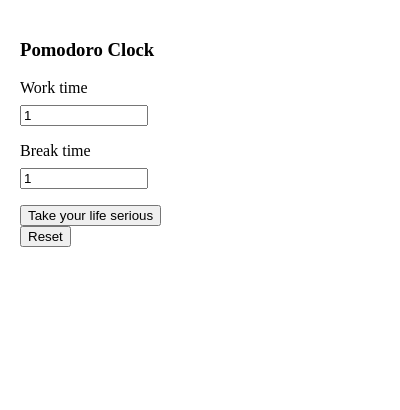
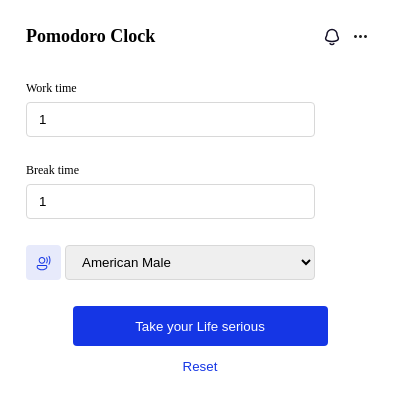
Before and after one commit to aremu-smog/js-september, a browser extension: page 05-pomodoro-chrome-extension/popup.html in a window 400 px wide. Drawn offline with Linux system fonts and the light colour scheme.

Commit message:
feat: ui for pomodoro clock

```diff
--- a/05-pomodoro-chrome-extension/main.css
+++ b/05-pomodoro-chrome-extension/main.css
@@ -1,20 +1,111 @@
+:root {
+	--button-color: #1536e5;
+	--light-blue: #e7eafb;
+	--border-radius: 4px;
+	--gray-color: #d8d8d8;
+}
+
 body {
-	padding: 12px;
+	margin: 0px;
+	padding: 8px 26px 14px 26px;
 }
-.form__group {
-	width: 120px;
+
+* {
+	box-sizing: border-box;
+}
+
+.header {
+	display: flex;
+	justify-content: space-between;
+	align-items: center;
 	margin-bottom: 16px;
 }
 
+.header__text {
+	font-size: 18px;
+}
+
+.header__nav {
+	flex-shrink: 0;
+	display: grid;
+	grid-template-columns: repeat(2, 1fr);
+}
+.form__group,
+.form__group--icon {
+	width: 289px;
+	margin-bottom: 26px;
+}
+
+.form__group--icon {
+	display: flex;
+}
 .form__label {
 	display: block;
-	margin-bottom: 8px;
+	margin-bottom: 6px;
+	font-size: 12px;
 }
 
+.form__label--icon {
+	width: 35px;
+	height: 35px;
+	display: flex;
+	justify-content: center;
+	align-items: center;
+	margin-right: 4px;
+	flex-shrink: 0;
+	border-radius: var(--border-radius);
+	background-color: var(--light-blue);
+	cursor: pointer;
+}
 .form__input {
 	width: 100%;
+	height: 35px;
+	padding: 0 12px;
+	border-radius: var(--border-radius);
+	outline: none;
+	border: 1px solid var(--gray-color);
+}
+
+.form__input--submit {
+	display: block;
+	background-color: var(--button-color);
+	margin: auto;
+	width: 100%;
+	max-width: 255px;
+	height: 40px;
+	border: none;
+	outline: none;
+	color: white;
+	border-radius: var(--border-radius);
+	cursor: pointer;
+}
+
+.form__input--submit:disabled {
+	opacity: 0.5;
+	cursor: not-allowed;
 }
 
 button {
 	cursor: pointer;
 }
+
+.button__secondary {
+	display: block;
+	margin: auto;
+	background-color: transparent;
+	width: 100%;
+	max-width: 255px;
+	height: 40px;
+	border: none;
+	outline: none;
+	color: var(--button-color);
+}
+
+.button__icon {
+	background: transparent;
+	outline: none;
+	border: none;
+	display: flex;
+	align-items: center;
+	justify-content: center;
+}
--- a/05-pomodoro-chrome-extension/popup.html
+++ b/05-pomodoro-chrome-extension/popup.html
@@ -4,7 +4,17 @@
 		<link rel="stylesheet" href="./main.css" />
 	</head>
 	<body>
-		<h3>Pomodoro Clock</h3>
+		<header class="header">
+			<h3 class="header__text">Pomodoro Clock</h3>
+			<nav class="header__nav">
+				<button class="button__icon">
+					<img src="./assets/notification.svg" alt="Notification" />
+				</button>
+				<button class="button__icon">
+					<img src="./assets/menu.svg" alt="Menu" />
+				</button>
+			</nav>
+		</header>
 
 		<form id="pomodoro">
 			<div class="form__group">
@@ -32,9 +42,26 @@
 				/>
 			</div>
 
-			<button>Take your life serious</button>
+			<div class="form__group--icon">
+				<label class="form__label--icon" for="voice">
+					<img src="./assets/voice.svg" />
+				</label>
+				<select class="form__input" id="voice">
+					<option>American Male</option>
+					<option>American Female</option>
+					<option>Agbero</option>
+				</select>
+			</div>
+
+			<input
+				type="submit"
+				value="Take your Life serious"
+				class="form__input--submit"
+			/>
 		</form>
-		<button id="resetButton">Reset</button>
+		<footer>
+			<button id="resetButton" class="button__secondary">Reset</button>
+		</footer>
 		<script type="text/javascript" src="./pomodoro.js"></script>
 	</body>
 </html>
```
Also changed, not shown: 05-pomodoro-chrome-extension/assets/menu.svg (added), 05-pomodoro-chrome-extension/assets/notification.svg (added), 05-pomodoro-chrome-extension/assets/voice.svg (added), 2 other files.
